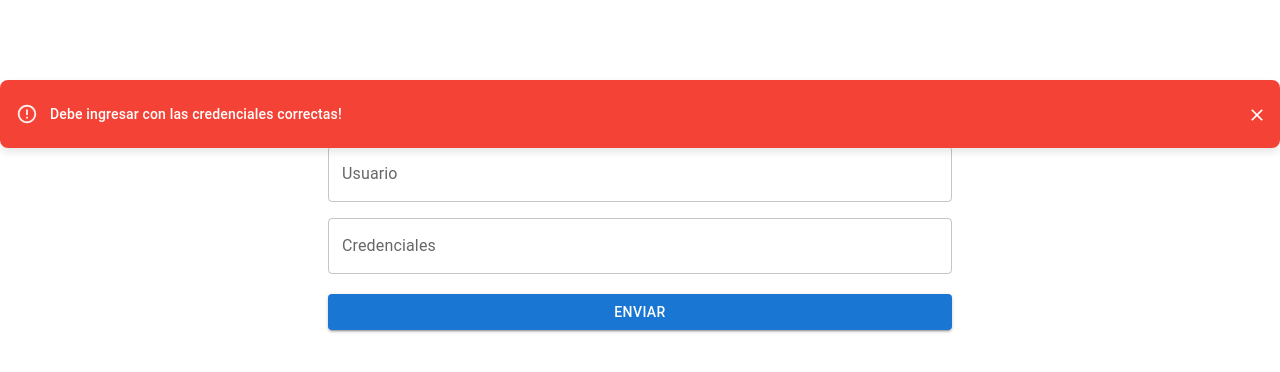
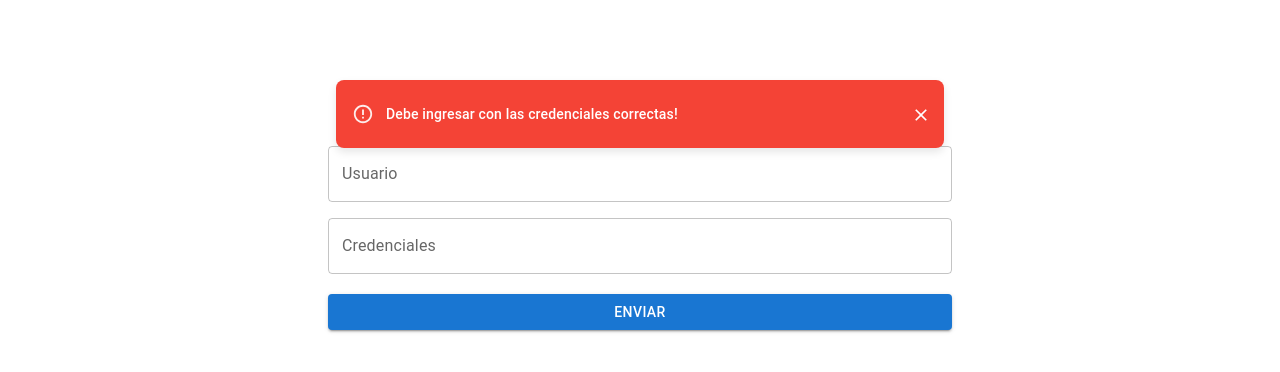
Before and after one commit to loveragabriel/eldar-challenge, a Next.js app: page /log-in in a window 1280 px wide. Both pictures are taken after a click on the button "ENVIAR". Shown: the top 372 px of the page. Built offline with nearby package versions, Linux system fonts and the light colour scheme; no server answers.

Commit message:
separo stilos del componente log-in

```diff
--- a/src/app/log-in/page.jsx
+++ b/src/app/log-in/page.jsx
@@ -1,4 +1,5 @@
 "use client";
+
 import {
   Box,
   Stack,
@@ -8,10 +9,17 @@ import {
   Alert,
 } from "@mui/material";
 import { useState } from "react";
-import users from "../../data/roles";
 import { useRouter } from "next/navigation";
 import { useContext } from "react";
 import { AuthenticationContext } from "@/context/AuthenticationContext";
+import users from "@/data/roles";
+import {
+  containerStyles,
+  titleStyles,
+  alertStyles,
+  buttonStyles,
+  errorAlertStyles,
+} from "@/app/log-in/styles";
 
 localStorage.setItem("userList", JSON.stringify(users)); //Cargo las credenciales al localStorage
 
@@ -82,23 +90,10 @@ export default function LogIn() {
       setErrorAlert("Debe ingresar con las credenciales correctas!");
     }
   };
+
   return (
-    <Box
-      sx={{
-        display: "flex",
-        flexDirection: "column",
-        justifyItems: "center",
-        height: "100vh",
-        margin: {
-          xs: "10vh 5vw",
-          sm: "10vh 25vw",
-        },
-      }}
-    >
-      <Typography
-        variant="h4"
-        sx={{ textAlign: "center", marginBottom: "3vh" }}
-      >
+    <Box sx={containerStyles}>
+      <Typography variant="h4" sx={titleStyles}>
         Iniciar Sesión
       </Typography>
       <Stack spacing={2}>
@@ -127,54 +122,19 @@ export default function LogIn() {
           name="credential"
           onChange={onChangeInputData}
         />
-
       </Stack>
       {alertStatus === "success" && (
-        <Alert
-          sx={{
-            position: "fixed",
-            top: "10vh",
-            left: 0,
-            right: 0,
-            margin: "0 auto",
-            width:{
-              xs:'90vw',
-              sm:'45vw'
-            }
-          }}
-          variant="filled"
-          severity="success"
-        >
+        <Alert sx={alertStyles} variant="filled" severity="success">
           Bienvenido {userActive}
         </Alert>
       )}
 
-      <Button
-        onClick={submitInputData}
-        sx={{ marginTop: "20px" }}
-        variant="contained"
-      >
+      <Button onClick={submitInputData} sx={buttonStyles} variant="contained">
         Enviar
       </Button>
       {errorAlert && (
         <Alert
-          style={{
-            position: "fixed",
-            top: "10vh",
-            left: 0,
-            right: 0,
-            margin: "0 auto",
-            width: {
-              xs: "90vw",
-              sm: "45vw",
-            },
-            backgroundColor: "#f44336",
-            color: "#fff",
-            borderRadius: "8px",
-            boxShadow: "0 4px 8px rgba(0, 0, 0, 0.1)",
-            textAlign: "center",
-            padding: "16px",
-          }}
+          sx={errorAlertStyles}
           variant="filled"
           severity="error"
           onClose={() => setErrorAlert(null)}
@@ -182,7 +142,6 @@ export default function LogIn() {
           {errorAlert}
         </Alert>
       )}
-
     </Box>
   );
 }
--- /dev/null
+++ b/src/app/log-in/styles.js
@@ -0,0 +1,49 @@
+export const containerStyles = {
+    display: "flex",
+    flexDirection: "column",
+    justifyItems: "center",
+    height: "100vh",
+    margin: {
+      xs: "10vh 5vw",
+      sm: "10vh 25vw",
+    },
+  };
+
+  export const titleStyles = {
+    textAlign: "center",
+    marginBottom: "3vh",
+  };
+
+  export const alertStyles = {
+    position: "fixed",
+    top: "10vh",
+    left: 0,
+    right: 0,
+    margin: "0 auto",
+    width: {
+      xs: "90vw",
+      sm: "45vw",
+    },
+  };
+
+  export const buttonStyles = {
+    marginTop: "20px",
+  };
+
+  export const errorAlertStyles = {
+    position: "fixed",
+    top: "10vh",
+    left: 0,
+    right: 0,
+    margin: "0 auto",
+    width: {
+      xs: "90vw",
+      sm: "45vw",
+    },
+    backgroundColor: "#f44336",
+    color: "#fff",
+    borderRadius: "8px",
+    boxShadow: "0 4px 8px rgba(0, 0, 0, 0.1)",
+    textAlign: "center",
+    padding: "16px",
+  };
```
